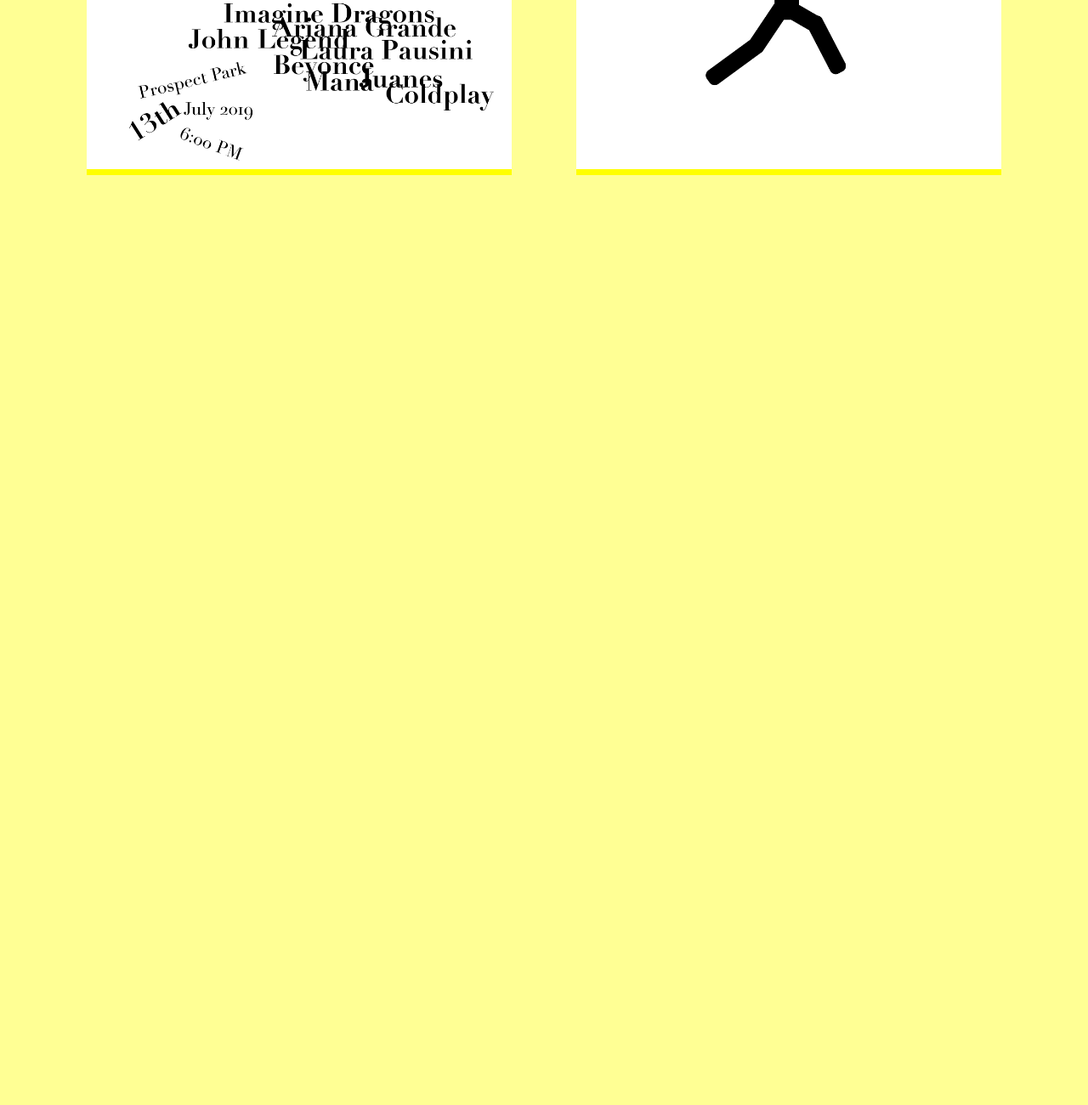
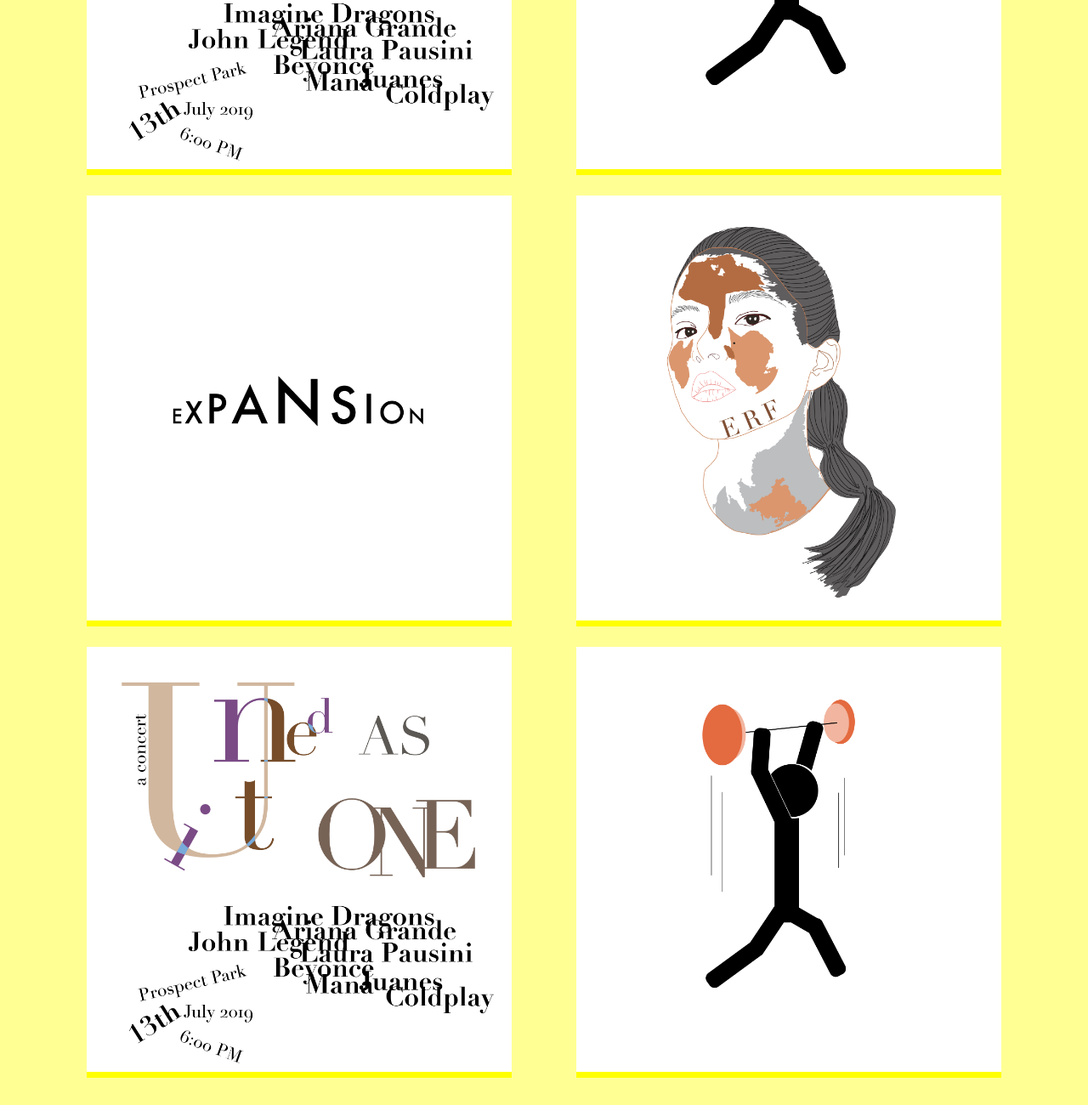
Before and after one commit to ef656/final-project--spring-2019--web-programming, a website: page index.html in a window 1280 px wide. Shown: the part 856-2156 px from the top of the page at 85% size. Before the commit the page ends 1094 px from the top, so only its background shows below. Drawn offline with Linux system fonts and the light colour scheme; a web font is replaced by a local one.

Commit message:
added more structure

```diff
--- a/index.html
+++ b/index.html
@@ -43,5 +43,41 @@
 		</a>
       </div>
    </div>
+   <div class="flex-container">
+      <div class="box">
+      <a href="expressive-type.html">
+         <img src="images/expressive-type/expansion.png" class="images" alt="government" width="500">
+         <div class="overlay">
+		    <div class="text">Expressive Type</div>
+		  </div>
+		</a>
+      </div>
+      <div class="box">
+      <a href="face-logo.html">
+         <img src="images/face-logo/logo-1.png" class="images" alt="government" width="500">
+         <div class="overlay">
+		    <div class="text">Face Logo</div>
+		  </div>
+		</a>
+      </div>
+   </div>
+   <div class="flex-container">
+      <div class="box">
+      <a href="typographic-sys.html">
+         <img src="images/typo-sys/random.png" class="images" alt="government" width="500">
+         <div class="overlay">
+		    <div class="text">Typographic Systems</div>
+		  </div>
+		</a>
+      </div>
+      <div class="box">
+      <a href="expressive-type">
+         <img src="images/shapes-colors/weights.png" class="images" alt="government" width="500">
+         <div class="overlay">
+		    <div class="text">Shapes and Colors</div>
+		  </div>
+		</a>
+      </div>
+   </div>
 </body>
 </html>
```
